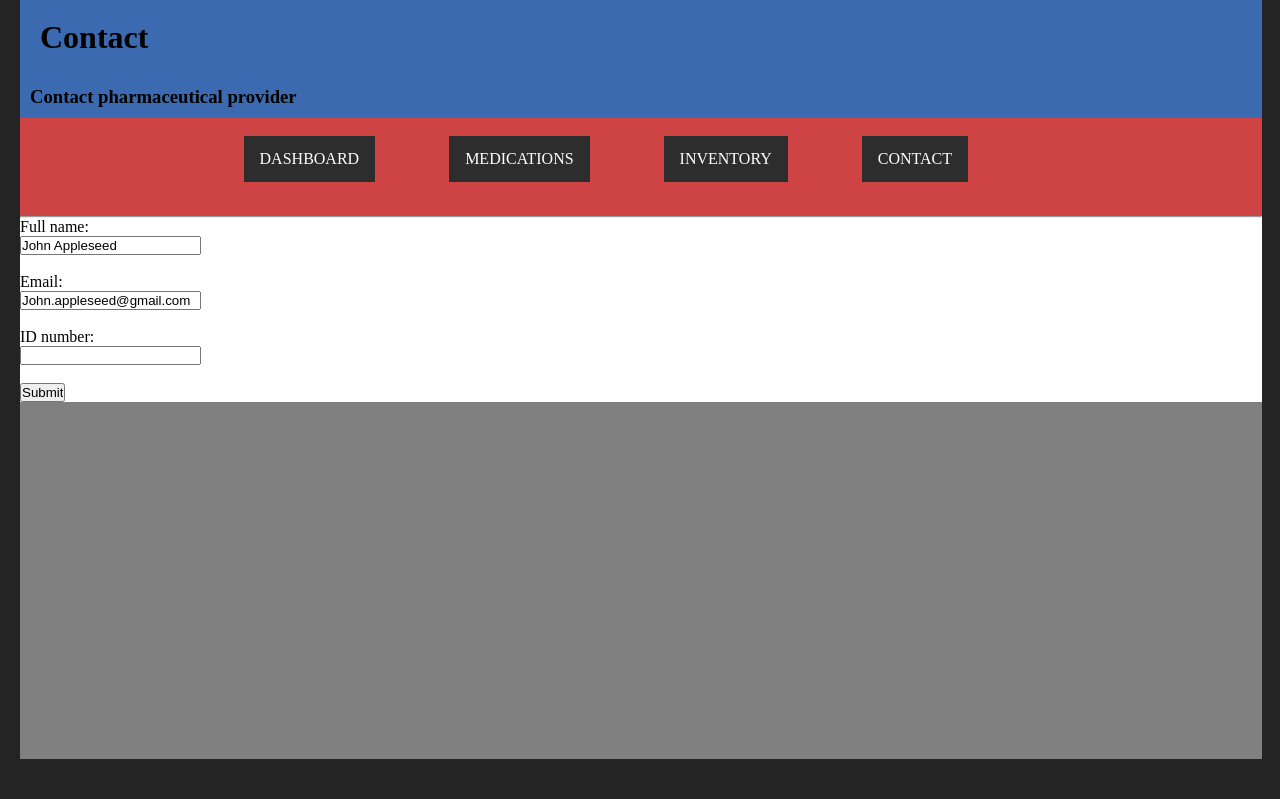
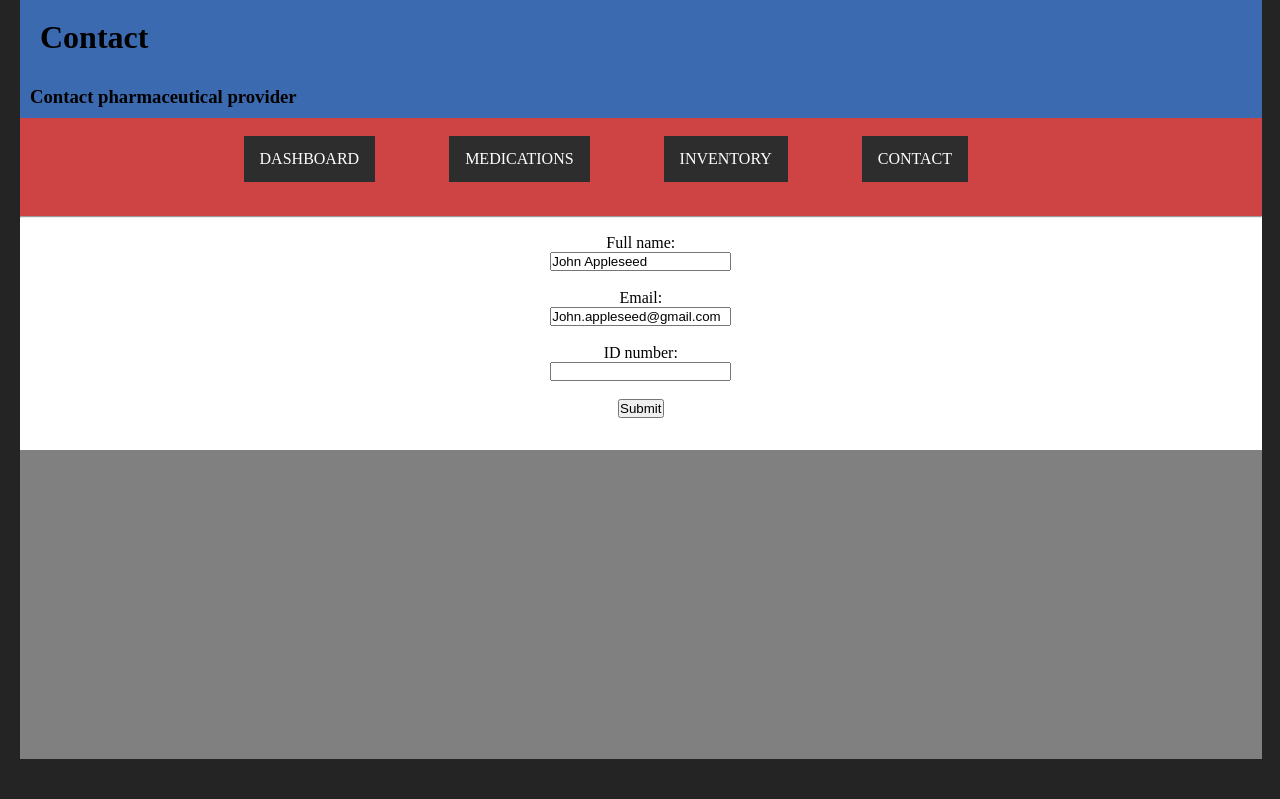
Before and after one commit to j478/Hackathon21, a Flask app: page /contact in a window 1280 px wide. Shown: the part 21-820 px from the top of the page. Run offline with Flask 2, Linux system fonts and the light colour scheme; parts of the project's set-up code (start-up, migrations or seed data) failed here and were passed over.

Commit message:
final hacku commit

```diff
--- a/app.py
+++ b/app.py
@@ -111,7 +111,7 @@ def verify_login():
 
 @app.route("/contact_form_submitted", methods=('POST'))
 def contact_form_submitted():
-
+	print("hello")
 	return render_template('contactFormSuccess.html')
 
 
--- a/static/style.css
+++ b/static/style.css
@@ -103,7 +103,10 @@ nav{
 
 form {
 	background: #ffffff;
-	content: center;
+	background-size: 100px 100px;
+	height: 200px;
+	padding: 16px 16px;
+	text-align: center;
 }
 
 
--- a/templates/login.html
+++ b/templates/login.html
@@ -9,6 +9,7 @@
 	<link rel="stylesheet" href="{{ url_for('static', filename='style.css') }}">
 </head>
 <body>
+
 	<form method="post" action="{{ url_for('verify_login') }}">
 		{{ form.csrf_token }}
 		<div  id=username>
```
Also changed, not shown: templates/contactFormSuccess.html (+17 -5 lines).
